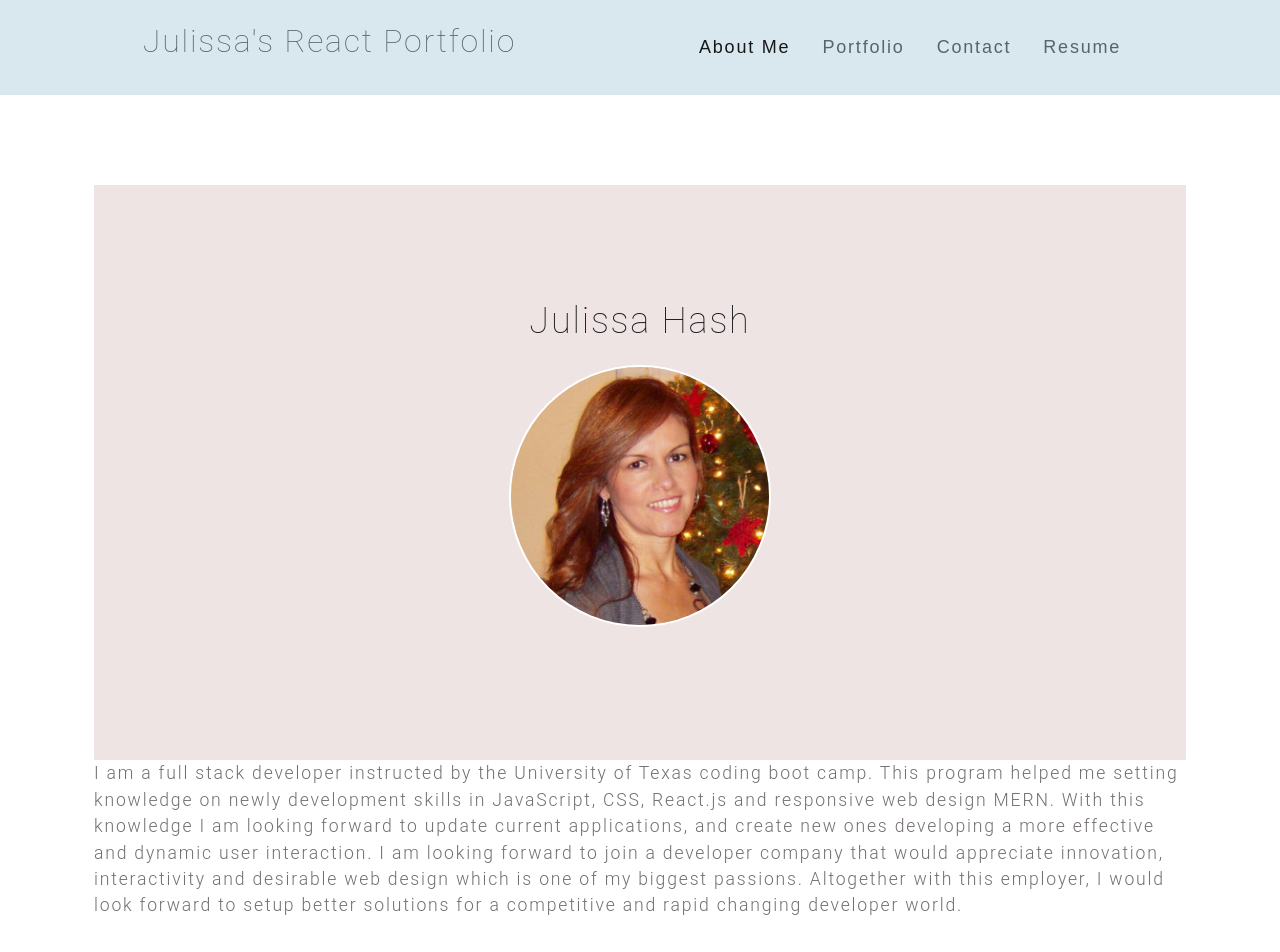
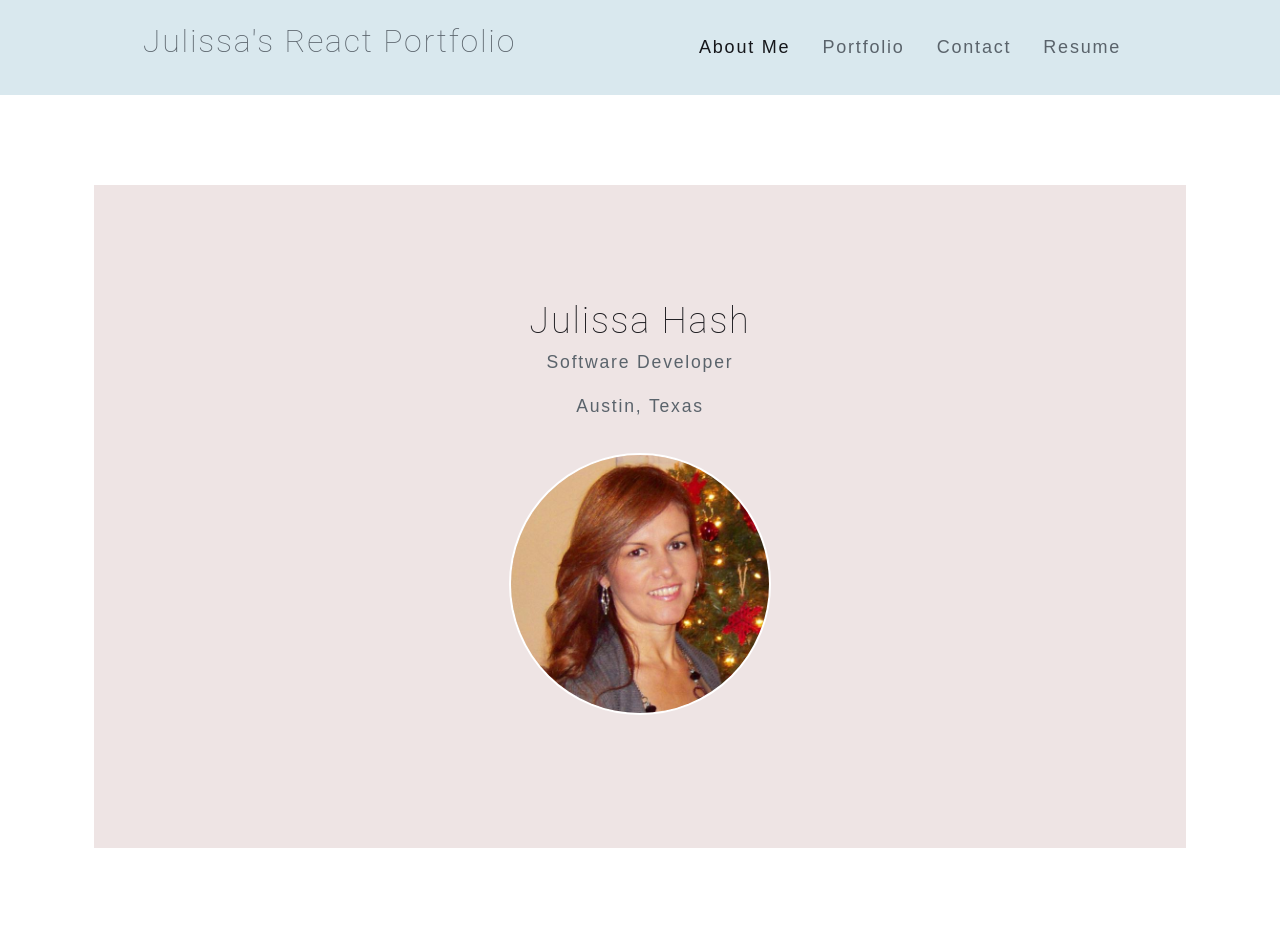
Before and after one commit to yoyachi/update-react-portfolio, a React (Create React App) app: page / in a window 1280 px wide. Shown: the top 952 px of the page. Built offline with nearby package versions, Linux system fonts and the light colour scheme.

Commit message:
Updated About

```diff
--- a/src/components/About/index.js
+++ b/src/components/About/index.js
@@ -5,11 +5,13 @@ function About() {
 
   return (
     <section className="my-5" >
-      <div className="card border -0">
+      <div className="card shadow border-0">
 
-
+      <div>
       <h1 id="about">Julissa Hash</h1>
-
+      <p>Software Developer</p>
+      <p>Austin, Texas</p>
+      </div>
 
       <img src={coverImage} className="my-2" style={{ width: "100%" }} alt="cover" />
       </div>
--- a/src/index.css
+++ b/src/index.css
@@ -83,7 +83,7 @@ h4 {
 
 h5 {
 	font-size: 1.25rem;
-	color:rgb(79, 204, 79);
+	color:rgb(31, 37, 31);
 }
 
 h6 {
@@ -314,6 +314,7 @@ textarea {
 
 	color: rgb(116, 111, 111);
 	font-family: roboto;
+	padding-top: 10%;
 
 }
 
```
